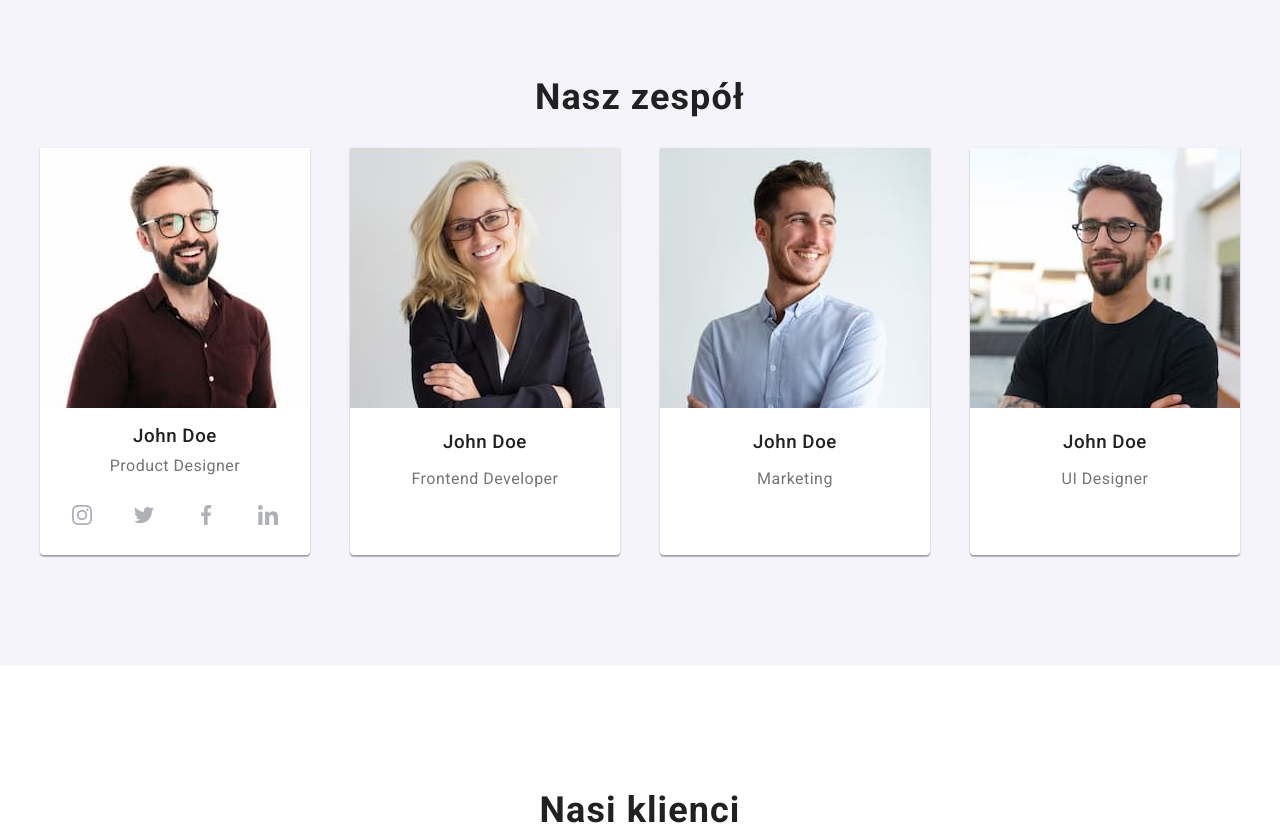
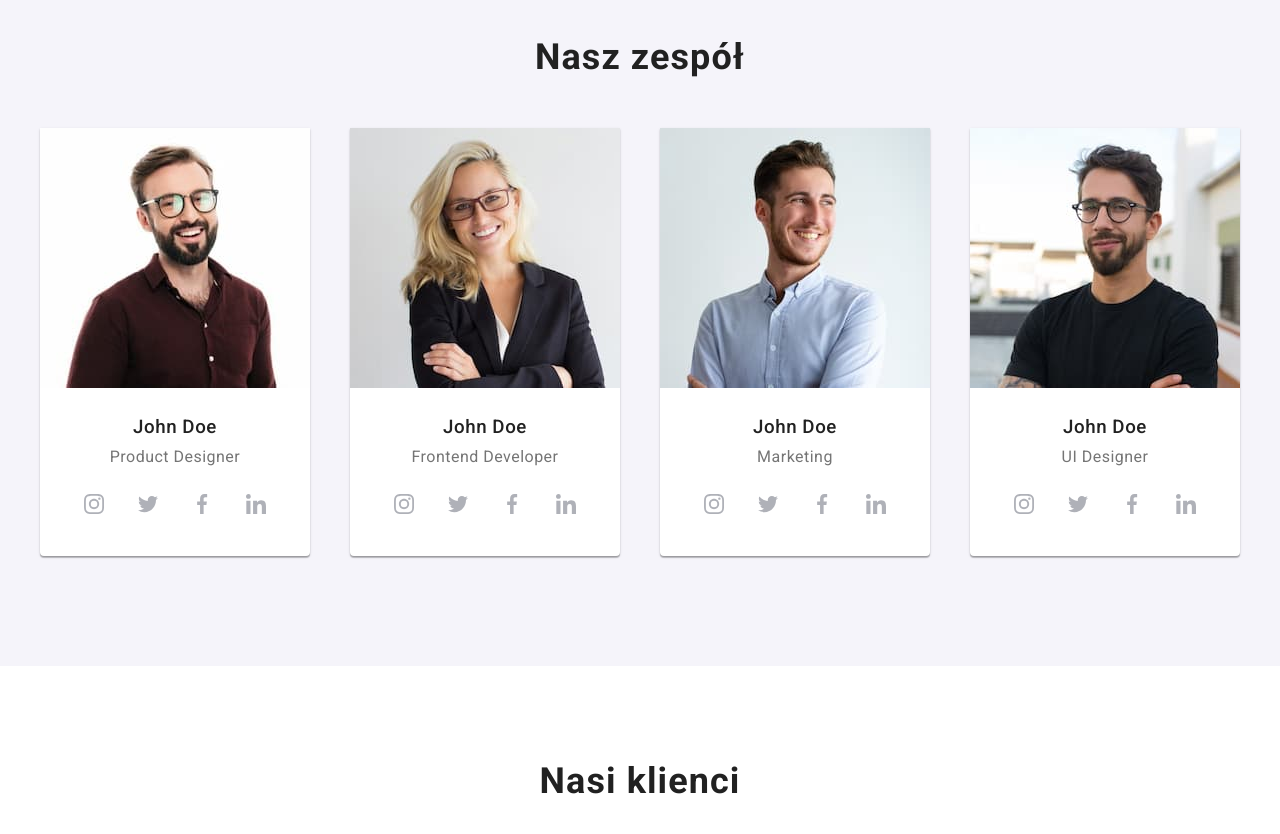
Before and after one commit to dcent666/goit-markup-hw-04, a plain HTML site: page index.html in a window 1280 px wide. Shown: the part 1800-2634 px from the top of the page. Drawn offline with Linux system fonts and the light colour scheme.

Commit message:
edit social links

```diff
--- a/css/styles.css
+++ b/css/styles.css
@@ -138,6 +138,7 @@ body {
   text-align: center;
   letter-spacing: 0.03em;
   line-height: 2.625rem;
+  margin: 0 0 50px;
 }
 
 .name {
@@ -145,7 +146,7 @@ body {
   letter-spacing: 0.03em;
   line-height: 1.1875rem;
   text-align: center;
-  margin-bottom: 0;
+  margin: 30px 0 0;
 }
 
 .profession {
@@ -153,7 +154,7 @@ body {
   letter-spacing: 0.03em;
   line-height: 1.1875rem;
   text-align: center;
-  margin: 10px 0 30px;
+  margin: 10px 0 16px;
 }
 
 .footer {
@@ -300,6 +301,7 @@ body {
 .member-card {
   display: flex;
   width: 270px;
+  padding-bottom: 30px;
   flex-direction: column;
   justify-content: space-between;
   align-items: center;
@@ -311,14 +313,28 @@ body {
 }
 
 .member-social-links {
+  height: 44px;
+  list-style: none;
+  padding: 0;
   display: flex;
   width: 206px;
   justify-content: space-between;
-  padding-bottom: 30px;
+
 }
 
 .member-social-links-icon {
   fill: var(--member-social-links-color);
+  padding: 12px;
+}
+
+.member-social-links-icon:hover,
+.member-social-links-icon:focus {
+  display: flex;
+  justify-content: center;
+  align-items: center;
+  border-radius: 50%;
+  background-color: var(--active-link-color);
+  fill: var(--alternative-color);
 }
 
 .section-flex-center {
--- a/index.html
+++ b/index.html
@@ -121,33 +121,77 @@
             <img src="images/members/john-doe-01.jpg" width="270" height="260" alt="Jeden z naszych pracowników" />
             <h3 class="name">John Doe</h3>
             <p class="profession">Product Designer</p>
-            <div class="member-social-links"><svg class="member-social-links-icon" width="20px" height="20px">
-                <use href="images/icons.svg#icon-instagram"></use>
-              </svg><svg class="member-social-links-icon" width="20px" height="20px">
-                <use href="images/icons.svg#icon-twitter"></use>
-              </svg><svg class="member-social-links-icon" width="20px" height="20px">
-                <use href="images/icons.svg#icon-facebook"></use>
-              </svg><svg class="member-social-links-icon" width="20px" height="20px">
-                <use href="images/icons.svg#icon-linkedin"></use>
-              </svg></div>
+            <ul class="member-social-links">
+              <li class="member-social-links-icon"><svg width="20px" height="20px">
+                  <use href="images/icons.svg#icon-instagram"></use>
+                </svg></li>
+              <li class="member-social-links-icon"><svg width="20px" height="20px">
+                  <use href="images/icons.svg#icon-twitter"></use>
+                </svg></li>
+              <li class="member-social-links-icon"><svg width="20px" height="20px">
+                  <use href="images/icons.svg#icon-facebook"></use>
+                </svg></li>
+              <li class="member-social-links-icon"><svg width="20px" height="20px">
+                  <use href="images/icons.svg#icon-linkedin"></use>
+                </svg></li>
+            </ul>
           </li>
           <li class="member-card">
             <img src="images/members/john-doe-02.jpg" width="270" height="260" alt="Jeden z naszych pracowników" />
             <h3 class="name">John Doe</h3>
             <p class="profession">Frontend Developer</p>
-            <div class="member-social-links"></div>
+            <ul class="member-social-links">
+              <li class="member-social-links-icon"><svg width="20px" height="20px">
+                  <use href="images/icons.svg#icon-instagram"></use>
+                </svg></li>
+              <li class="member-social-links-icon"><svg width="20px" height="20px">
+                  <use href="images/icons.svg#icon-twitter"></use>
+                </svg></li>
+              <li class="member-social-links-icon"><svg width="20px" height="20px">
+                  <use href="images/icons.svg#icon-facebook"></use>
+                </svg></li>
+              <li class="member-social-links-icon"><svg width="20px" height="20px">
+                  <use href="images/icons.svg#icon-linkedin"></use>
+                </svg></li>
+            </ul>
           </li>
           <li class="member-card">
             <img src="images/members/john-doe-03.jpg" width="270" height="260" alt="Jeden z naszych pracowników" />
             <h3 class="name">John Doe</h3>
             <p class="profession">Marketing</p>
-            <div class="member-social-links"></div>
+            <ul class="member-social-links">
+              <li class="member-social-links-icon"><svg width="20px" height="20px">
+                  <use href="images/icons.svg#icon-instagram"></use>
+                </svg></li>
+              <li class="member-social-links-icon"><svg width="20px" height="20px">
+                  <use href="images/icons.svg#icon-twitter"></use>
+                </svg></li>
+              <li class="member-social-links-icon"><svg width="20px" height="20px">
+                  <use href="images/icons.svg#icon-facebook"></use>
+                </svg></li>
+              <li class="member-social-links-icon"><svg width="20px" height="20px">
+                  <use href="images/icons.svg#icon-linkedin"></use>
+                </svg></li>
+            </ul>
           </li>
           <li class="member-card">
             <img src="images/members/john-doe-04.jpg" width="270" height="260" alt="Jeden z naszych pracowników" />
             <h3 class="name">John Doe</h3>
             <p class="profession">UI Designer</p>
-            <div class="member-social-links"></div>
+            <ul class="member-social-links">
+              <li class="member-social-links-icon"><svg width="20px" height="20px">
+                  <use href="images/icons.svg#icon-instagram"></use>
+                </svg></li>
+              <li class="member-social-links-icon"><svg width="20px" height="20px">
+                  <use href="images/icons.svg#icon-twitter"></use>
+                </svg></li>
+              <li class="member-social-links-icon"><svg width="20px" height="20px">
+                  <use href="images/icons.svg#icon-facebook"></use>
+                </svg></li>
+              <li class="member-social-links-icon"><svg width="20px" height="20px">
+                  <use href="images/icons.svg#icon-linkedin"></use>
+                </svg></li>
+            </ul>
           </li>
         </ul>
       </div>
```
